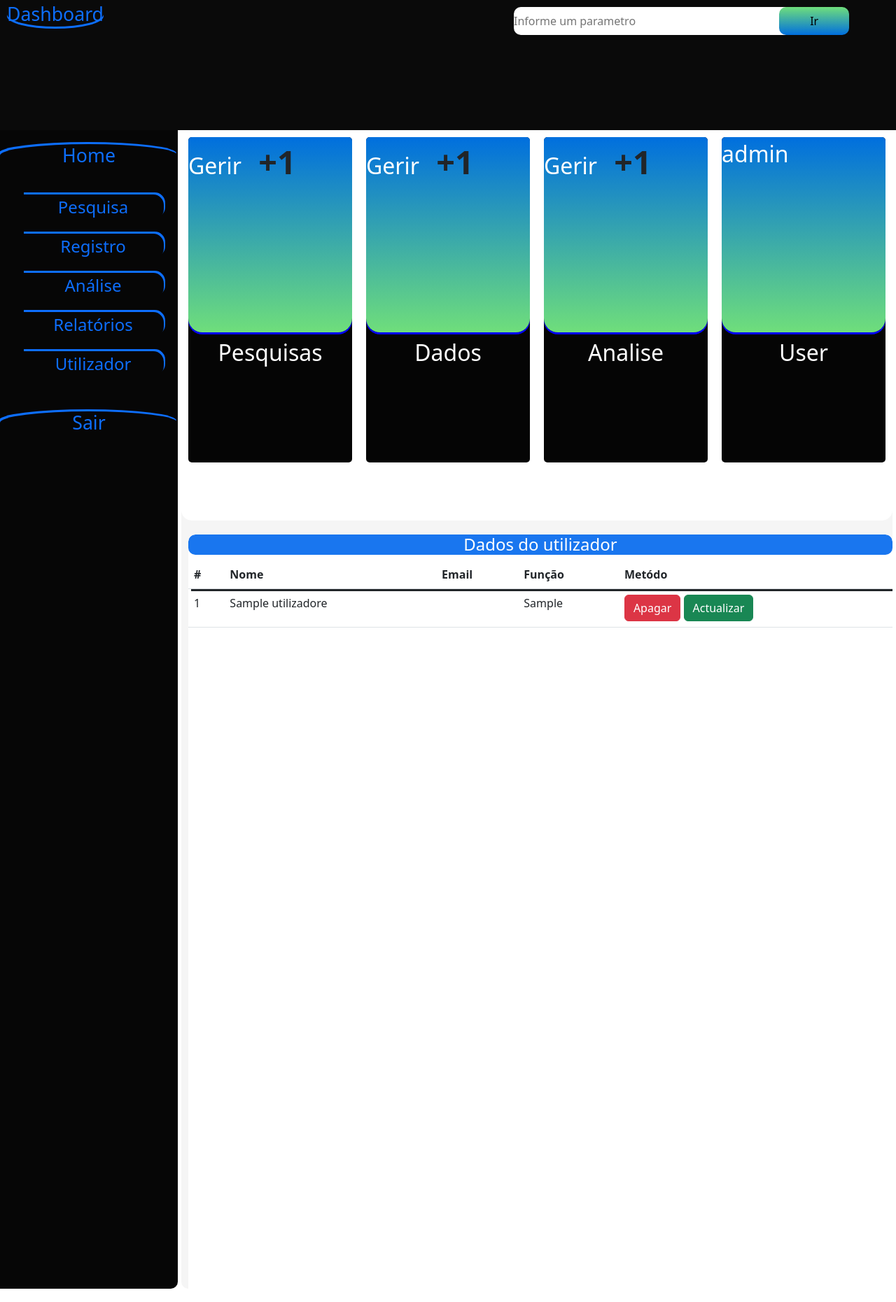
After one commit to Milton0222/GRADIC, a PHP site: page /view/utilizador.php in a window 1280 px wide. The commit adds this page. Shown: the whole page at 70% size. Run offline with PHP 8.4, Linux system fonts and the light colour scheme; the visitor is signed in with stand-in values (Sample User, id 1); tables that the repository leaves empty or names only in its code hold one stand-in row (values such as "Sample post"); data that the repository does not hold is empty.

Commit message:
crud userr

```diff
--- a/controller/conexao.php
+++ b/controller/conexao.php
@@ -1,6 +1,6 @@
 <?php
        if($conexao=mysqli_connect('localhost','root','','investigacaodb',3306)){
-               echo 'Ligado.';
+
        }else{
            echo 'Sem conexão.';
        }
--- a/view/dashboard.php
+++ b/view/dashboard.php
@@ -48,8 +48,8 @@
                     <a href="">
                         <li>Relatórios</li>
                     </a>
-                    <a href="">
-                        <li>Utilizadores</li>
+                    <a href="utilizador.php">
+                        <li>Utilizador</li>
                     </a>
 
 
--- a/view/pesquisa.php
+++ b/view/pesquisa.php
@@ -47,8 +47,8 @@
                     <a href="">
                         <li>Relatórios</li>
                     </a>
-                    <a href="">
-                        <li>Utilizadores</li>
+                    <a href="utilizador.php">
+                        <li>Utilizador</li>
                     </a>
 
 
--- /dev/null
+++ b/view/utilizador.php
@@ -0,0 +1,257 @@
+<!DOCTYPE html>
+<html lang="en">
+
+<head>
+    <meta charset="UTF-8">
+    <meta name="viewport" content="width=device-width, initial-scale=1.0">
+    <title>GRADIC-Dashboard</title>
+    <link rel="stylesheet" href="../public/css/bootstrap.css">
+    <link rel="stylesheet" href="../public/css/dashboard.css">
+</head>
+
+<body>
+    <div class="principal">
+        <?php
+        include_once('../controller/conexao.php');
+        include_once('../controller/validar.php');
+
+            $sql="SELECT *FROM utilizadores";
+
+            //executar comando sql
+            $verificar=mysqli_query($conexao,$sql);
+
+        ?>
+
+        <div class="menuSuperior">
+                 <div class="logo">
+                     <a href="dashboard.php">Dashboard</a>
+                 </div>
+                 <div class="search">
+                      <form action="" method="get">
+                          <input type="search" name="" id="" placeholder="Informe um parametro" required>
+                          <button type="submit">Ir</button>
+                      </form>
+                 </div>
+
+        </div>
+        <div class="grupo">
+            <div class="menuLeft">
+                <a href="../index.php" class="home">
+                    <h1>Home</h1>
+                </a>
+                <ul>
+
+                    <a href="">
+                        <li>Pesquisa</li>
+                    </a>
+                    <a href="">
+                        <li>Registro</li>
+                    </a>
+                    <a href="">
+                        <li>Análise</li>
+                    </a>
+                    <a href="">
+                        <li>Relatórios</li>
+                    </a>
+                    <a href="utilizador.php">
+                        <li>Utilizador</li>
+                    </a>
+
+
+                </ul>
+                <a href="../controller/sair.php" class="sair">
+                    <h1>Sair</h1>
+                </a>
+            </div>
+            <div class="content">
+
+                <!--conteudo-->
+                <div class="cartao">
+                    <div class="cartao1">
+                          <div class="up">
+                                 <a href="">Gerir</a>
+                                 <strong>+1</strong>
+                          </div>
+                          <div class="down">
+                                  <h2>Pesquisas</h2>
+                          </div>
+
+                    </div>
+                    <div class="cartao1">
+
+                        <div class="up">
+                                 <a href="">Gerir</a>
+                                <strong>+1</strong>
+                          </div>
+                          <div class="down">
+                                      <h2>Dados</h2>
+                          </div>
+
+                    </div>
+                    <div class="cartao1">
+                        <div class="up">
+                                 <a href="">Gerir</a>
+                                 <strong>+1</strong>
+                          </div>
+                          <div class="down">
+                                    <h2>Analise</h2>
+                          </div>
+
+                    </div>
+                    <div class="cartao1">
+
+                        <div class="up">
+                                 <a href=""><?php $nome= $_SESSION['tipo']; print $nome;?></a>
+
+                          </div>
+                          <div class="down">
+                               <h2>User</h2>
+                          </div>
+
+                    </div>
+
+                </div>
+                <div class="graficos">
+                    <div class="dados">
+                        <h4>Dados do utilizador</h4>
+
+                        <table class="table">
+                            <thead>
+                                <th>#</th>
+                                <th>Nome</th>
+                                <th>Email</th>
+                                <th>Função</th>
+                                <th>Metódo</th>
+                            </thead>
+                            <tbody>
+                            <?php
+                                while($dados=mysqli_fetch_assoc($verificar)){
+
+                                     $id=$dados['id'];
+                                     $nome=$dados['nome'];
+                                     $email=$dados['userName'];
+                                     $tipo=$dados['tipo'];
+                                     $senha=$dados['senha'];
+
+                                    print  "
+                                <tr>
+                                    <td>$id</td>
+                                    <td>$nome</td>
+                                    <td>$email</td>
+                                    <td>$tipo</td>
+
+                                    <td>
+                                          <div class='gbutto'>
+                                                    <button class='btn btn-danger' data-bs-toggle='modal' data-bs-target='#apagar$id'>Apagar</button>
+                                        <div class='modal fade' id='apagar$id' tabindex='-1' aria-labelledby='exampleModalLabel' aria-hidden='true' >
+                                        <div class='modal-dialog'>
+                                            <div class='modal-content'>
+                                            <div class='modal-header'>
+                                                <h5 class='modal-title' id='exampleModalLabel'>Desejas  apagar o utilizador $nome ?</h5>
+                                                <button type='button' class='btn-close' data-bs-dismiss='modal' aria-label='Close'></button>
+                                            </div>
+                                            <div class='modal-body'>
+
+
+                                                <form action='../controller/userController.php' method='post'>
+                                                <input type='hidden' value='$id' name='idcode'>
+                                                    <input type='hidden' value='apagar' name='opcao'>
+                                            <div class='modal-footer' style='display:flex;'>
+                                                <button type='button' class='btn btn-primary' data-bs-dismiss='modal'>Não</button>
+                                                <button type='submit' class='btn btn-danger'>Sim</button>
+                                            </div>
+
+                                            </form>
+
+                                            </div>
+
+                                            </div>
+                                        </div>
+                                        </div>
+
+                                                    <button class='btn btn-success' data-bs-toggle='modal' data-bs-target='#atualizar$id'>Actualizar</button>
+                                                     <div class='modal fade' id='atualizar$id' tabindex='-1' aria-labelledby='exampleModalLabel' aria-hidden='true' >
+                                        <div class='modal-dialog'>
+                                            <div class='modal-content'>
+                                            <div class='modal-header'>
+                                                <h5 class='modal-title' id='exampleModalLabel'>Actualizar dados do sr(a) $nome ?</h5>
+                                                <button type='button' class='btn-close' data-bs-dismiss='modal' aria-label='Close'></button>
+                                            </div>
+                                            <div class='modal-body'>
+
+
+                                                <form action='../controller/userController.php' method='post' class='form-control'>
+                                                    <input type='hidden' value='$id' name='idcode'>
+                                                    <input type='hidden' value='actualizar' name='opcao'>
+
+                                                      <div class='row'>
+                                                          <div class='col'>
+                                                              <div class='form-floating mb-3'>
+                                                                <input type='email' class='form-control' id='floatingInput' value='$email' placeholder='name@example.com' name='email'>
+                                                                <label for='floatingInput'>Nome do Utilizador</label>
+                                                                </div>
+                                                                  <div class='form-floating mb-3'>
+                                                                <input type='text' class='form-control' id='floatingInput' name='nome' value='$nome'>
+                                                                <label for='floatingInput'>Nome</label>
+                                                                </div>
+
+
+                                                          </div>
+                                                          <div class='col'>
+                                                             <div class='form-floating'>
+                                                                <input type='password' class='form-control' id='floatingPassword' value='$senha' placeholder='Password' name='senha'>
+                                                                <label for='floatingPassword'>Senha</label>
+                                                                </div>
+                                                            <div class='form-floating mt-3'>
+                                                                      <select class='form-select' aria-label='Default select example' name='tipo'>
+                                                                        <option selected value='$tipo'>Selecionar</option>
+                                                                        <option value='admin'>Orientador</option>
+                                                                        <option value='investigador'>Investigador</option>
+
+                                                                        </select>
+                                                                <label for='floatingPassword'>Funcão</label>
+                                                             </div>
+
+                                                          </div>
+                                                      </div>
+                                            <div class='modal-footer' style='display:flex;'>
+                                                <button type='button' class='btn btn-primary' data-bs-dismiss='modal'>Canselar</button>
+                                                <button type='submit' class='btn btn-danger'>Salvar</button>
+                                            </div>
+
+                                            </form>
+
+                                            </div>
+
+                                            </div>
+                                        </div>
+                                        </div>
+
+                                          </div>
+                                    </td>
+                                </tr>";
+                                }
+                                ?>
+                            </tbody>
+                        </table>
+
+                    </div>
+
+                </div>
+
+
+
+                <!--the end conteudo-->
+
+
+
+            </div>
+
+        </div>
+
+    </div>
+
+</body>
+<script src="../public/js/bootstrap.js"></script>
+
+</html>
```
Also changed, not shown: controller/userController.php (+41 -25 lines).
